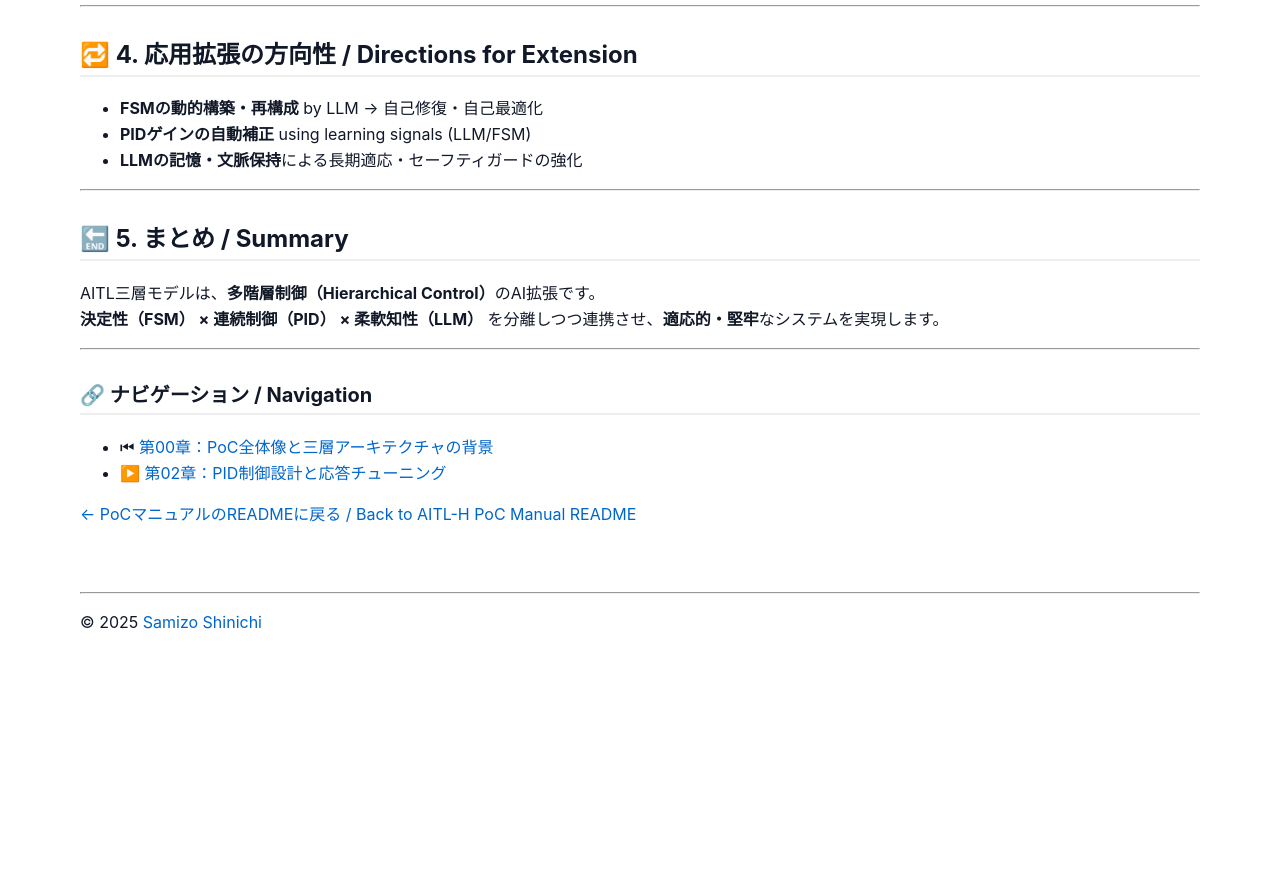
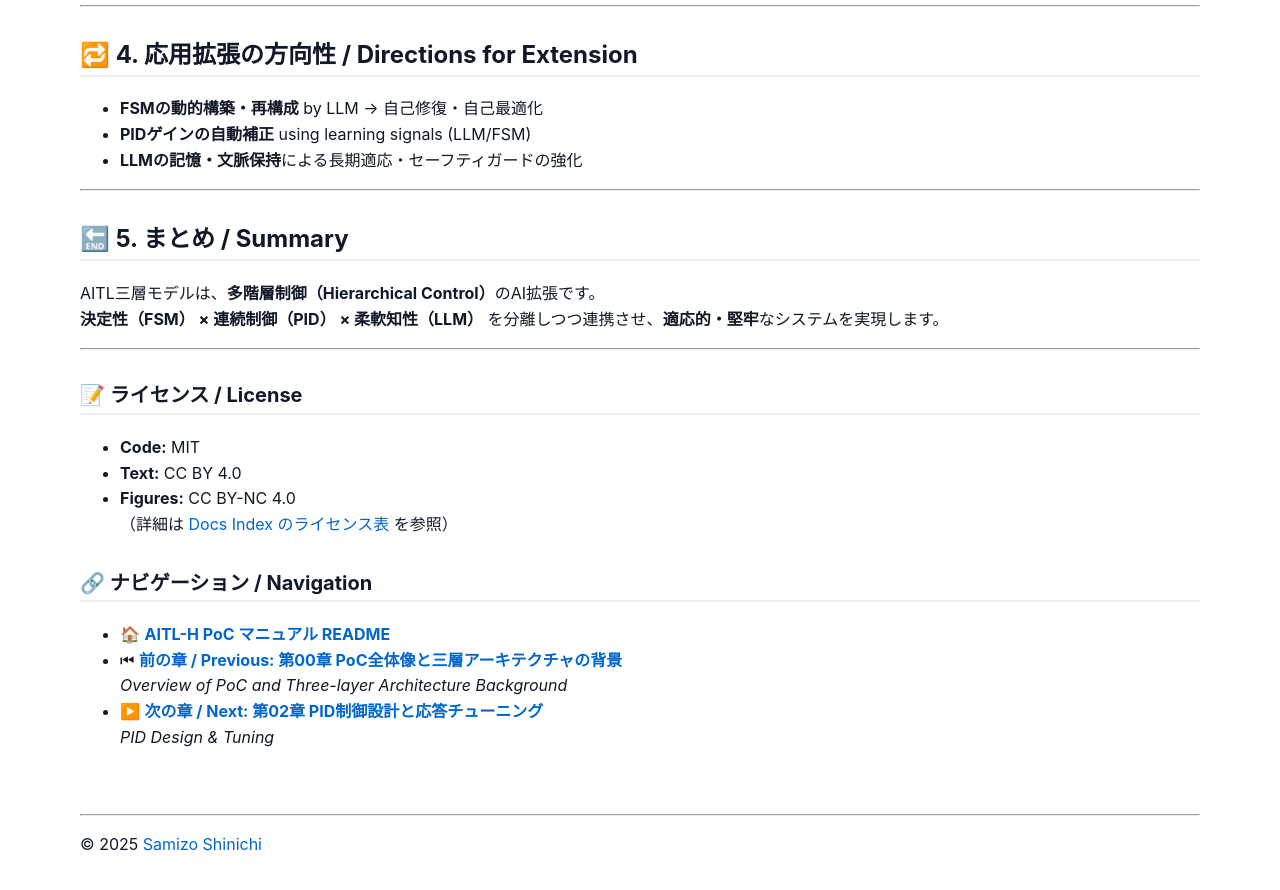
Before and after one commit to Samizo-AITL/AITL-H, a Jekyll site: the page built from docs/chapter01_aitl_architecture.md, in a window 1280 px wide and 900 px high, scrolled down 2206 px. Shown: the top 890 px of the window. Built offline with Jekyll 4.4.1, drawn with Linux system fonts in a browser that asks for light colours; before the commit the page ends 2884 px from its top, so only the background shows below that.

Commit message:
Update chapter01_aitl_architecture.md

```diff
--- a/docs/chapter01_aitl_architecture.md
+++ b/docs/chapter01_aitl_architecture.md
@@ -77,8 +77,16 @@
 
 ---
 
+### 📝 **ライセンス / License**
+
+- **Code:** MIT
+- **Text:** CC BY 4.0
+- **Figures:** CC BY-NC 4.0
+（詳細は [Docs Index のライセンス表](/AITL-H/docs/#-ライセンス--license) を参照）
+
 ### 🔗 **ナビゲーション / Navigation**
-- ⏮ [第00章：PoC全体像と三層アーキテクチャの背景](/AITL-H/docs/chapter00_overview.html)
-- ▶️ [第02章：PID制御設計と応答チューニング](/AITL-H/docs/chapter02_pid_design.html)
-
-[← PoCマニュアルのREADMEに戻る / Back to AITL-H PoC Manual README](README.md)
+- 🏠 **[AITL-H PoC マニュアル README](/AITL-H/docs/)**
+- ⏮ **[前の章 / Previous: 第00章 PoC全体像と三層アーキテクチャの背景](/AITL-H/docs/chapter00_overview.html)**
+  _Overview of PoC and Three-layer Architecture Background_
+- ▶️ **[次の章 / Next: 第02章 PID制御設計と応答チューニング](/AITL-H/docs/chapter02_pid_design.html)**
+  _PID Design & Tuning_
```
